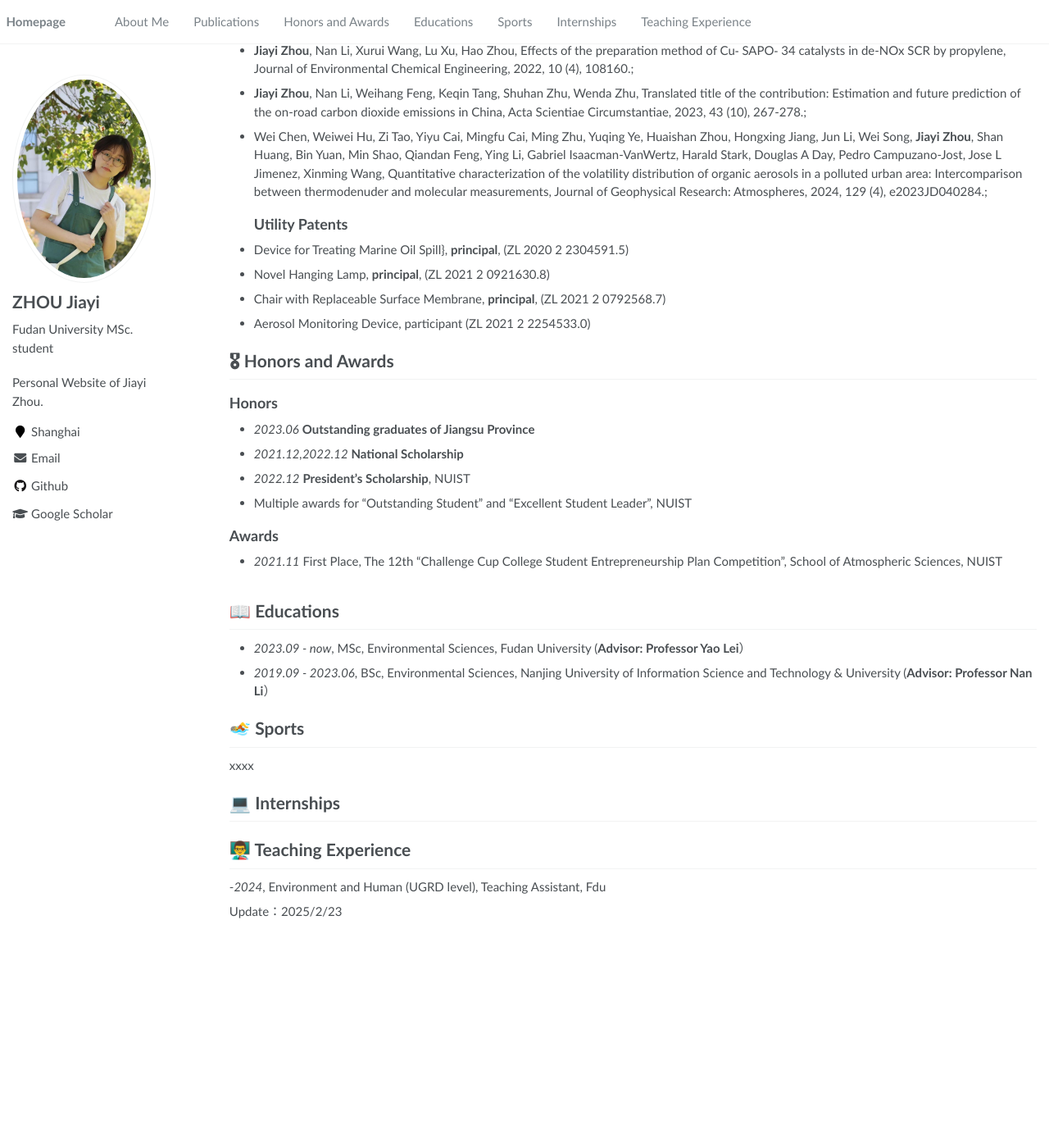
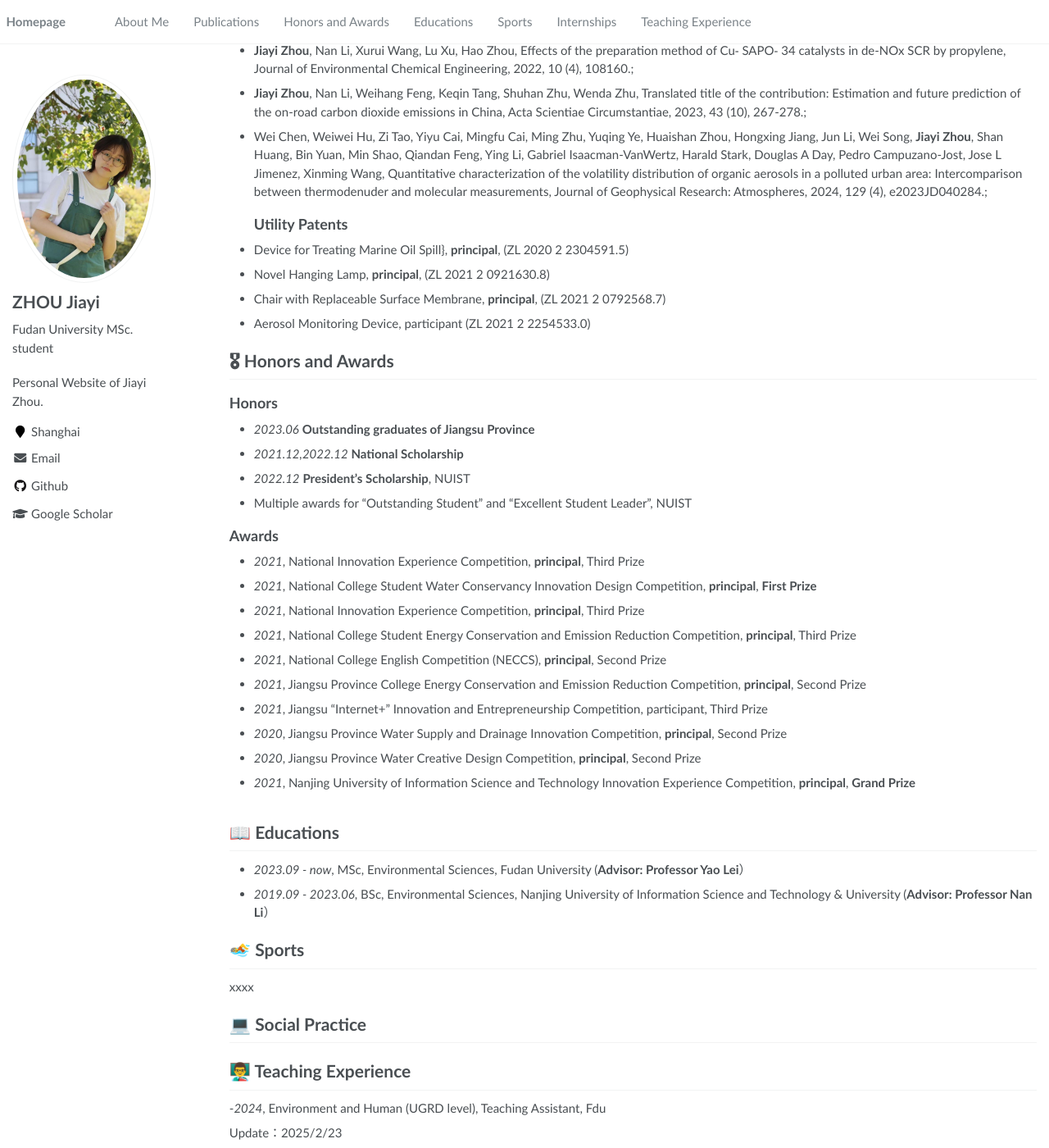
Before and after one commit to jiayizhou1022/jiayizhou1022.github.io, a Jekyll site: the page built from _pages/about.md, in a window 1280 px wide and 1400 px high, scrolled down 537 px. Shown: the whole window at 82% size. Built offline with Jekyll 4.4.1, drawn with Linux system fonts in a browser that asks for light colours; before the commit the page ends 1667 px from its top, so only the background shows below that.

Commit message:
Update about.md

```diff
--- a/_pages/about.md
+++ b/_pages/about.md
@@ -53,7 +53,6 @@ In terms of my personal life, I am a relatively introverted person, but can be q
 - Translated title of the contribution: Estimation and future prediction of the on-road carbon dioxide emissions in China, **Jiayi Zhou**, Nan Li, Weihang Feng, Keqin Tang, Shuhan Zhu, Wenda Zhu, Acta Scientiae Circumstantiae, 2023, 43 (10), 267-278.;
 - Quantitative characterization of the volatility distribution of organic aerosols in a polluted urban area: Intercomparison between thermodenuder and molecular measurements, Wei Chen, Weiwei Hu, Zi Tao, Yiyu Cai, Mingfu Cai, Ming Zhu, Yuqing Ye, Huaishan Zhou, Hongxing Jiang, Jun Li, Wei Song, **Jiayi Zhou**, Shan Huang, Bin Yuan, Min Shao, Qiandan Feng, Ying Li, Gabriel Isaacman‐VanWertz, Harald Stark, Douglas A Day, Pedro Campuzano‐Jost, Jose L Jimenez, Xinming Wang, Journal of Geophysical Research: Atmospheres, 2024, 129 (4), e2023JD040284.;
 -->
-
 - **Jiayi Zhou**, Nan Li, Xurui Wang, Lu Xu, Hao Zhou, Effects of the preparation method of Cu⁃ SAPO⁃ 34 catalysts in de-NOx SCR by propylene, Journal of Environmental Chemical Engineering, 2022, 10 (4), 108160.;
 - **Jiayi Zhou**, Nan Li, Weihang Feng, Keqin Tang, Shuhan Zhu, Wenda Zhu, Translated title of the contribution: Estimation and future prediction of the on-road carbon dioxide emissions in China, Acta Scientiae Circumstantiae, 2023, 43 (10), 267-278.;
 - Wei Chen, Weiwei Hu, Zi Tao, Yiyu Cai, Mingfu Cai, Ming Zhu, Yuqing Ye, Huaishan Zhou, Hongxing Jiang, Jun Li, Wei Song, **Jiayi Zhou**, Shan Huang, Bin Yuan, Min Shao, Qiandan Feng, Ying Li, Gabriel Isaacman‐VanWertz, Harald Stark, Douglas A Day, Pedro Campuzano‐Jost, Jose L Jimenez, Xinming Wang, Quantitative characterization of the volatility distribution of organic aerosols in a polluted urban area: Intercomparison between thermodenuder and molecular measurements, Journal of Geophysical Research: Atmospheres, 2024, 129 (4), e2023JD040284.;
@@ -76,7 +75,16 @@ In terms of my personal life, I am a relatively introverted person, but can be q
 - Multiple awards for "Outstanding Student" and "Excellent Student Leader", NUIST
 
 ## Awards
-- *2021.11*	First Place, The 12th "Challenge Cup College Student Entrepreneurship Plan Competition", School of Atmospheric Sciences, NUIST
+- *2021*, National Innovation Experience Competition, **principal**, Third Prize
+- *2021*, National College Student Water Conservancy Innovation Design Competition, **principal**, **First Prize**
+- *2021*, National Innovation Experience Competition, **principal**, Third Prize
+- *2021*, National College Student Energy Conservation and Emission Reduction Competition, **principal**, Third Prize
+- *2021*, National College English Competition (NECCS), **principal**, Second Prize
+- *2021*, Jiangsu Province College Energy Conservation and Emission Reduction Competition, **principal**, Second Prize
+- *2021*, Jiangsu "Internet+" Innovation and Entrepreneurship Competition, participant, Third Prize
+- *2020*, Jiangsu Province Water Supply and Drainage Innovation Competition, **principal**, Second Prize
+- *2020*, Jiangsu Province Water Creative Design Competition, **principal**, Second Prize
+- *2021*, Nanjing University of Information Science and Technology Innovation Experience Competition, **principal**, **Grand Prize**
 
 <span class='anchor' id='educations'></span>
 # 📖 Educations
@@ -91,7 +99,7 @@ In terms of my personal life, I am a relatively introverted person, but can be q
 xxxx
 
 
-# 💻 Internships
+# 💻 Social Practice
 
 
 
```
